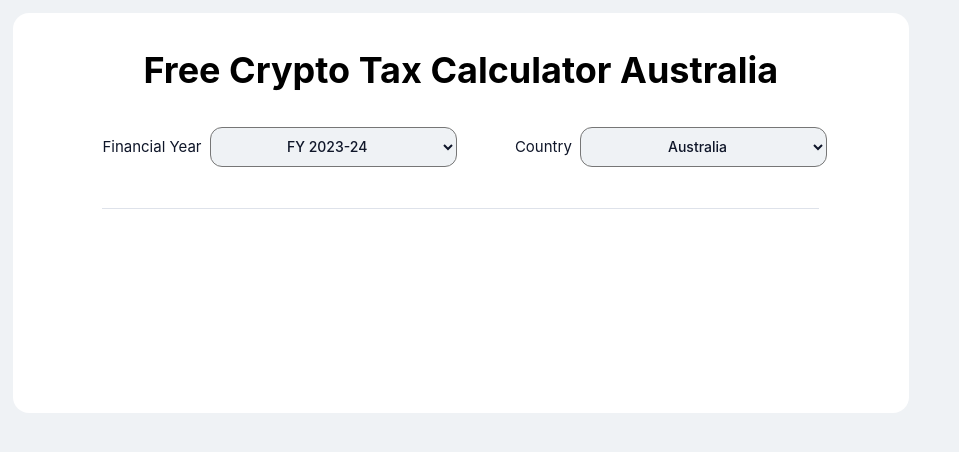
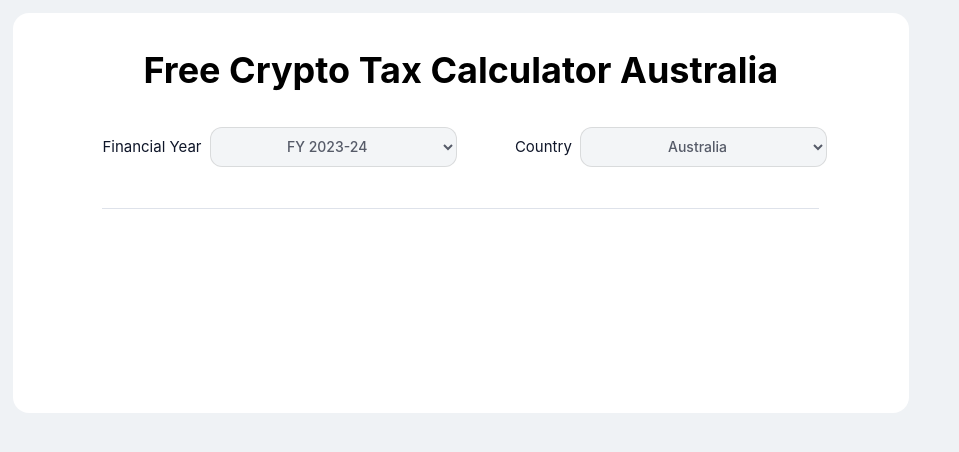
Before and after one commit to ShubhaamTiwary/Koinx-Assignment, a JavaScript app: page / in a window 1280 px wide. Shown: the top 452 px of the page, without its empty margins (0-959 px from the left). Built offline with nearby package versions, Linux system fonts and the light colour scheme; the HTML template or start-up script is replaced by a standard one.

Commit message:
disabled

```diff
--- a/src/App.js
+++ b/src/App.js
@@ -13,7 +13,7 @@
             <p>Financial Year</p>
           </div>
           <div id='block-div'>
-            <select id='block'>
+            <select id='block' disabled>
               <option value="nil" >FY 2023-24</option>
             </select>
           </div>
@@ -23,7 +23,7 @@
             <p>Country</p>
           </div>
           <div id='block-div'>
-            <select id='block'>
+            <select id='block' disabled>
               <option value="nil">Australia</option>
             </select>
           </div>
```
